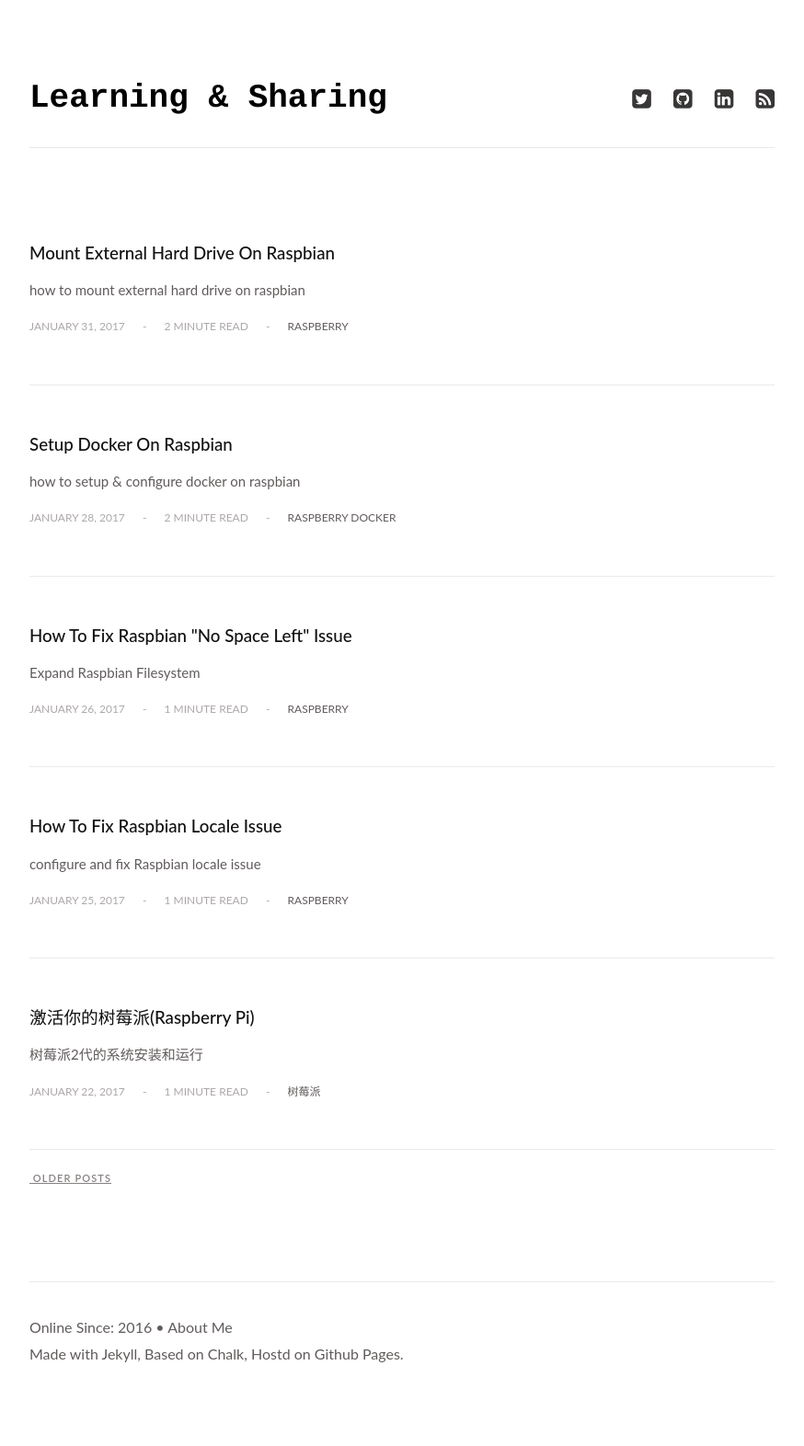
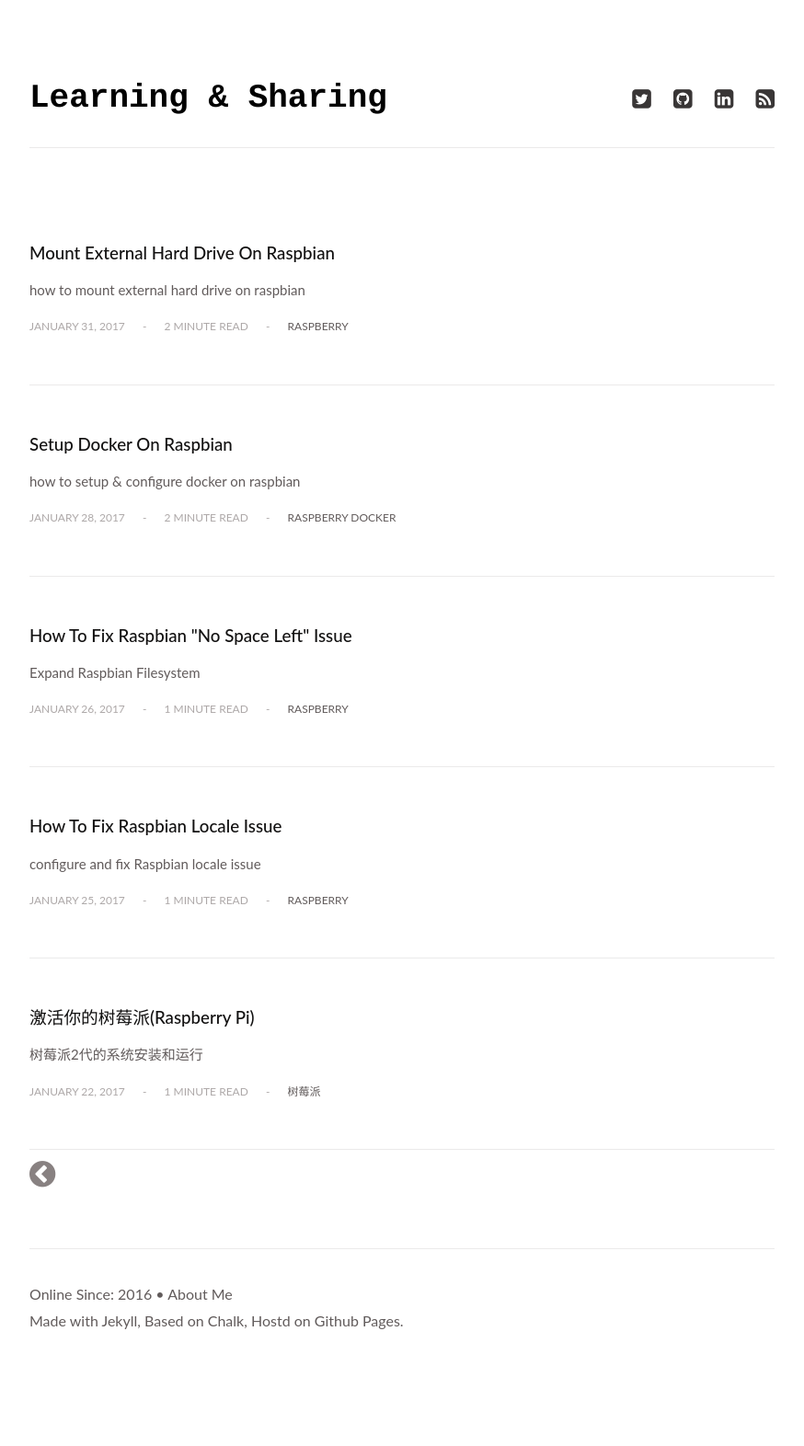
Before and after one commit to modx-space/shawzt.github.io, a Jekyll site: the page built from index.html, in a window 1280 px wide. Shown: the whole page at 92% size, without its empty margins (203-1077 px from the left). Built offline with Jekyll 4.4.1, drawn with Linux system fonts in a browser that asks for light colours; the list of posts is cut into pages by our own code; after the commit the page ends 1536 px from its top, so only the background shows below that.

Commit message:
Fix pagination

```diff
--- a/_sass/modules/_articles.scss
+++ b/_sass/modules/_articles.scss
@@ -22,8 +22,7 @@
     }
     &.article-pagination {
       display: block;
-      height: 93px;
-      padding: 15px 0 50px;
+      padding: 10px 0;
       a {
         display: inline-block;
         font-size: 11px;
--- a/index.html
+++ b/index.html
@@ -39,10 +39,10 @@ description: "HomePage for Learning & Sharing site"
   {% if paginator.total_pages > 1 %}
     <li class="article-pagination reveal">
       {% if paginator.previous_page %}
-        <a href="{{ paginator.previous_page_path }}" class="article-pagination-right">Newer posts <span class="icon icon-ios-arrow-thin-right"></span></a>
+        <a href="{{ paginator.previous_page_path }}" class="article-pagination-right"><i class="fa fa-3x fa-chevron-circle-right" aria-hidden="true"></i></a>
       {% endif %}
       {% if paginator.next_page %}
-        <a href="{{ paginator.next_page_path }}"><span class="icon icon-ios-arrow-thin-left"></span> Older posts</a>
+        <a href="{{ paginator.next_page_path }}"><i class="fa fa-3x fa-chevron-circle-left" aria-hidden="true"></i></a>
       {% endif %}
     </li>
   {% endif %}
```
Also changed, not shown: _config.yml (line endings or trailing spaces).
